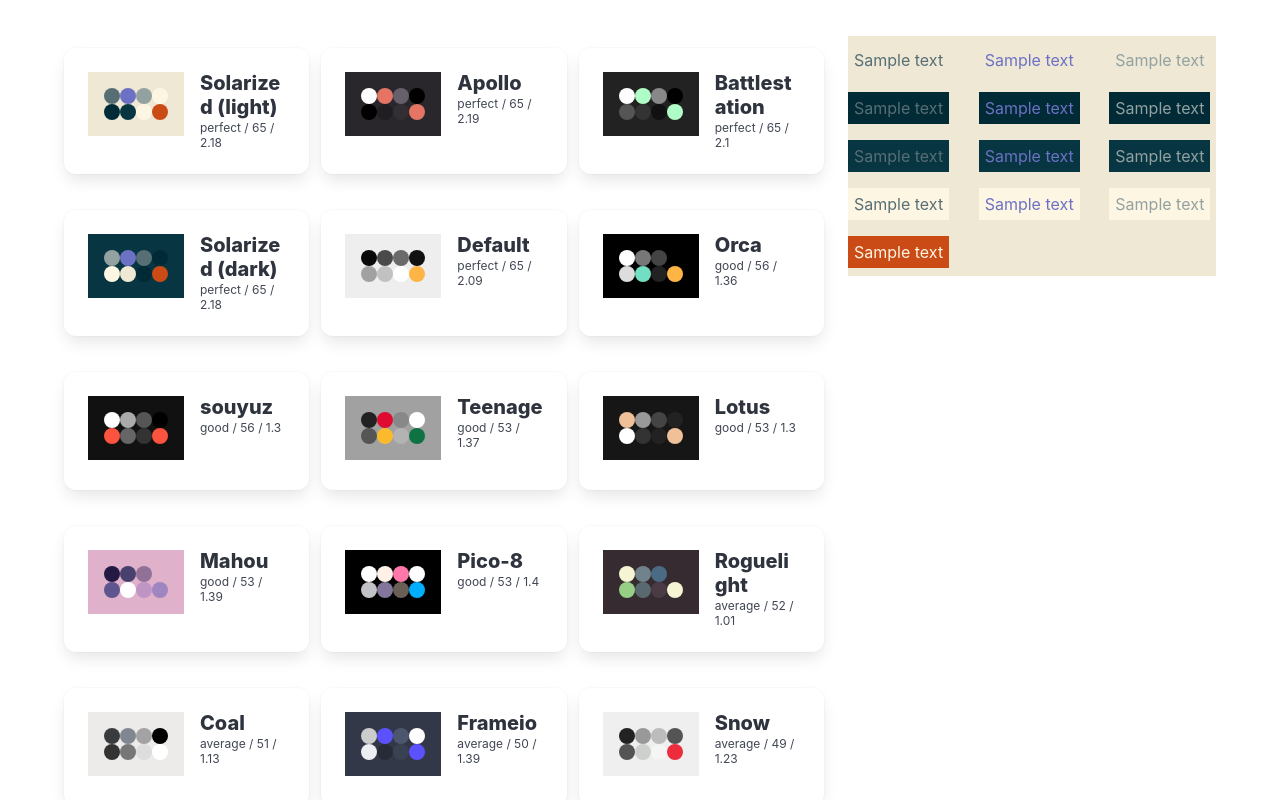
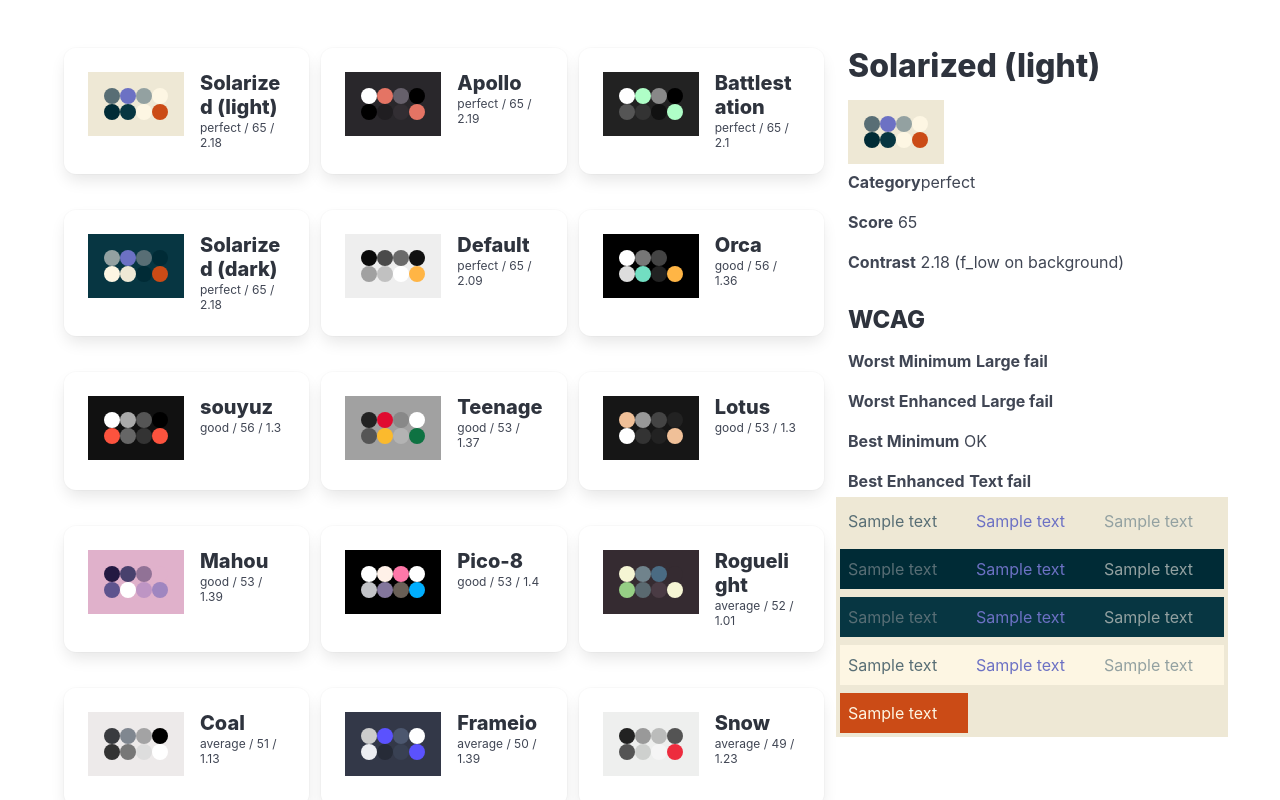
Before and after one commit to madeso/color-theme-explorer, a React (Vite) app: page / in a window 1280 px wide. Both pictures are taken after a click on the link "Solarized (light)". Shown: the top 800 px of the page. Built offline with nearby package versions, Linux system fonts and the light colour scheme.

Commit message:
Improve theme display

```diff
--- a/src/App.tsx
+++ b/src/App.tsx
@@ -145,23 +145,43 @@
   )
 }
 
-const ThemeDisplay = ({theme}: {theme: NamedTheme}) =>
-  <div style={{
+const ThemeDisplay = ({theme}: {theme: NamedTheme}) => {
+  const t = {
+    evaluated: evaluate_theme(theme.theme),
+    lowest_contrast: lowest_contrast(theme, "worst"),
+    best_contrast: lowest_contrast(theme, "best")
+  };
+  return <div className='content'>
+      <h1 className='is-2'>{theme.name}</h1>
+      <ThemeSvg t={theme.theme}/>
+      <p><b>Category</b>{t.evaluated.cat}</p>
+      <p><b>Score</b> {t.evaluated.score}</p>
+      <p><b>Contrast</b> {t.lowest_contrast.contrast.toLocaleString(undefined, {maximumFractionDigits:2})} ({t.lowest_contrast.disp})</p>
+      <h3>WCAG</h3>
+      <p><b>Worst Minimum</b> <RatioDesc k="min" cl={classify_ratio(t.lowest_contrast.contrast)}/></p>
+      <p><b>Worst Enhanced</b> <RatioDesc k="enchanced" cl={classify_ratio(t.lowest_contrast.contrast)}/></p>
+      <p><b>Best Minimum</b> <RatioDesc k="min" cl={classify_ratio(t.best_contrast.contrast)}/></p>
+      <p><b>Best Enhanced</b> <RatioDesc k="enchanced" cl={classify_ratio(t.best_contrast.contrast)}/></p>
+    <ColorDisplay theme={theme} />
+  </div>
+}
+const ColorDisplay = ({theme}: {theme: NamedTheme}) =>
+  <div className='columns' style={{
     backgroundColor: theme.theme.background
   }}>
-    {
-      color_combos(theme.theme).map((arr, ind) => <div key={ind} className='columns'>
-        {arr.map((c, ci) => <Display key={ci} f={c.f} b={c.b}/>)}
-      </div>)
-    }
+    <div className='column'>
+      {
+        color_combos(theme.theme).map((arr, ind) => <div key={ind} className='columns is-2'>
+          {arr.map((c, ci) => <Display key={ci} f={c.f} b={c.b}/>)}
+        </div>)
+      }
+    </div>
   </div>;
 
 const Display = (props: {f: string, b: string}) =>
-  <div className='column is-one-third'>
-    <span style={{
-      padding: "6px",
+  <div className='column is-one-third' style={{
     backgroundColor: props.b,
     color: props.f
-  }}>Sample text</span></div>;
+  }}>Sample text</div>;
 
 export default App
```
